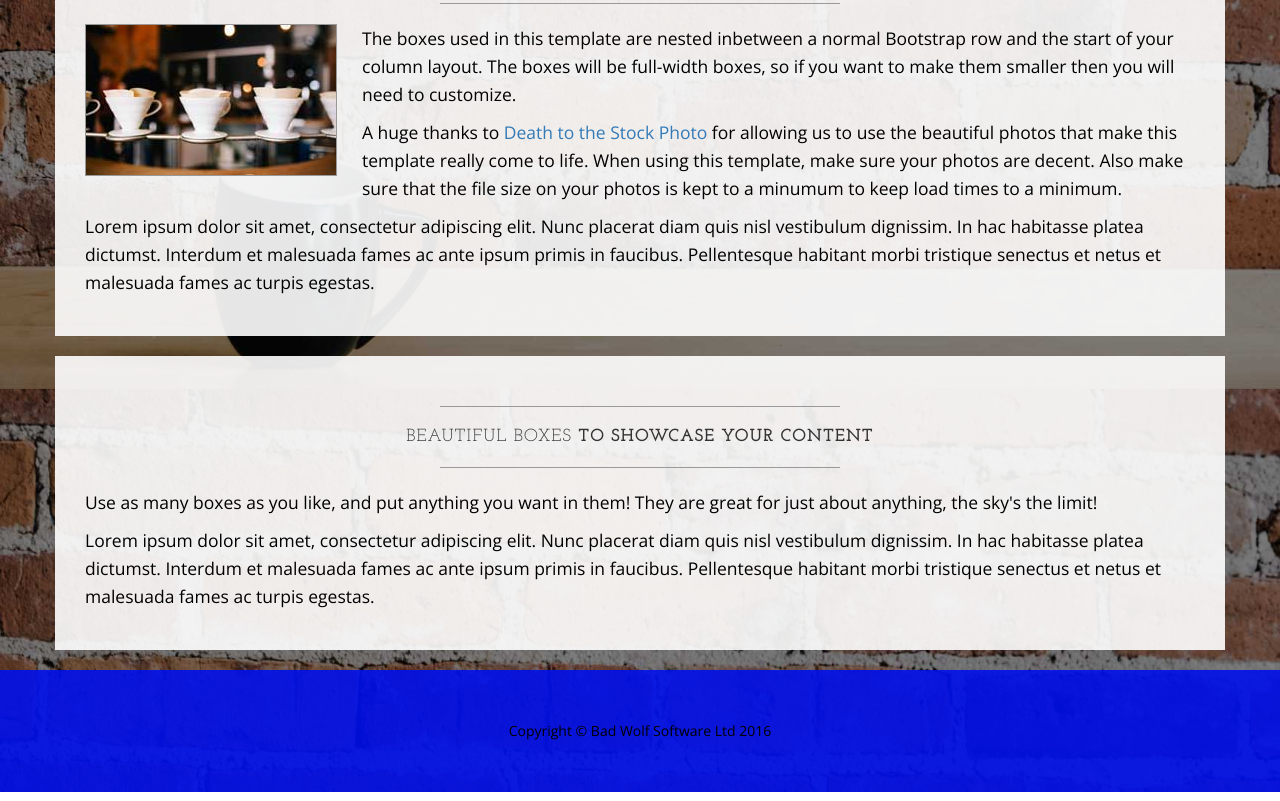
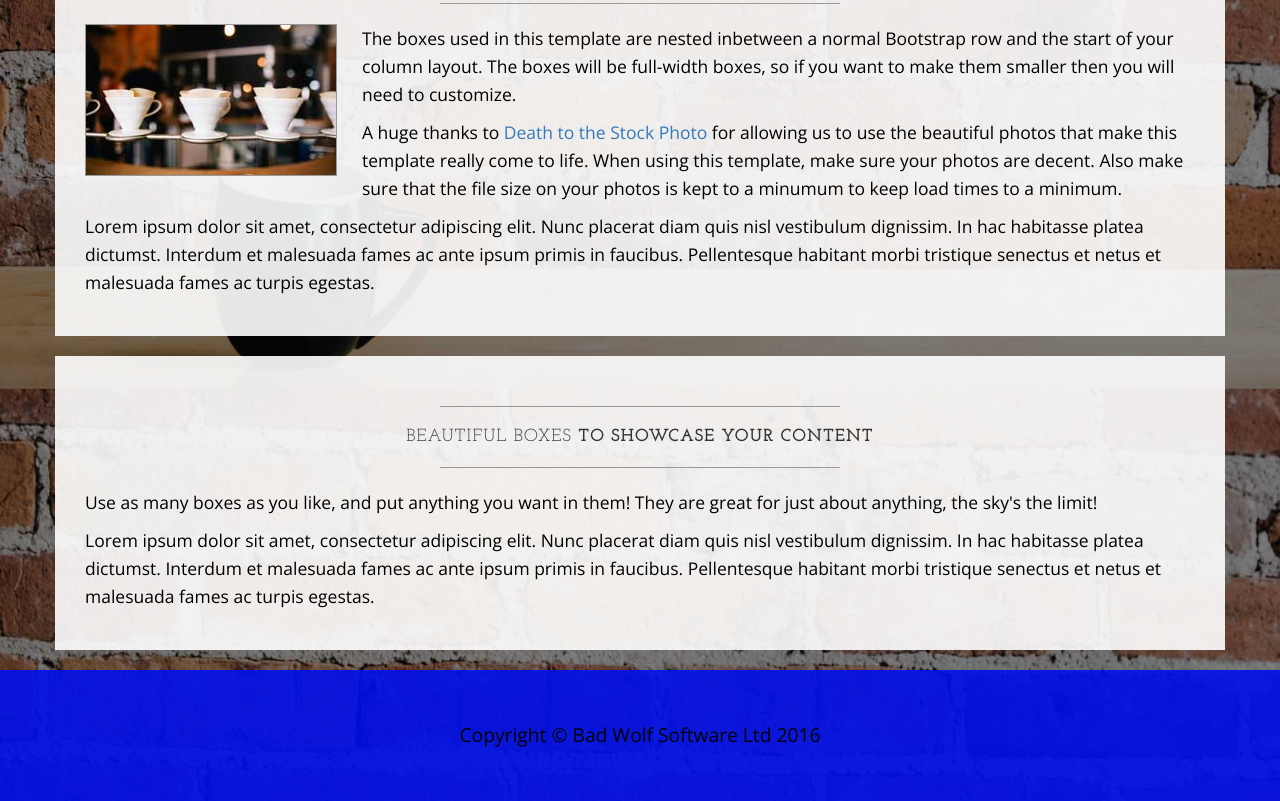
Before and after one commit to WalrusSealord/Git-Course, a plain HTML site: page index.html in a window 1280 px wide. Shown: the part 1211-2012 px from the top of the page. Drawn offline with nearby package versions, Linux system fonts and the light colour scheme.

Commit message:
Still styling

```diff
--- a/css/business-casual.css
+++ b/css/business-casual.css
@@ -115,7 +115,7 @@ footer p {
 }
 #footerText{
   color: #0510df;
-  font-size: 2em;
+  font-size: 1.5em;
 }
 
 @media screen and (min-width:768px) {
@@ -188,7 +188,8 @@ footer p {
         font-size: 1.25em;
     }
     #footerText {
-      font-size: 1.5em;
+      color #fff;
+      font-size: 1.3em;
     }
 }
 
@@ -199,6 +200,6 @@ footer p {
         clear: both;
     }
     #footerText {
-      font-size: 0.8em;
+      font-size: 1.1em;
     }
 }
```
